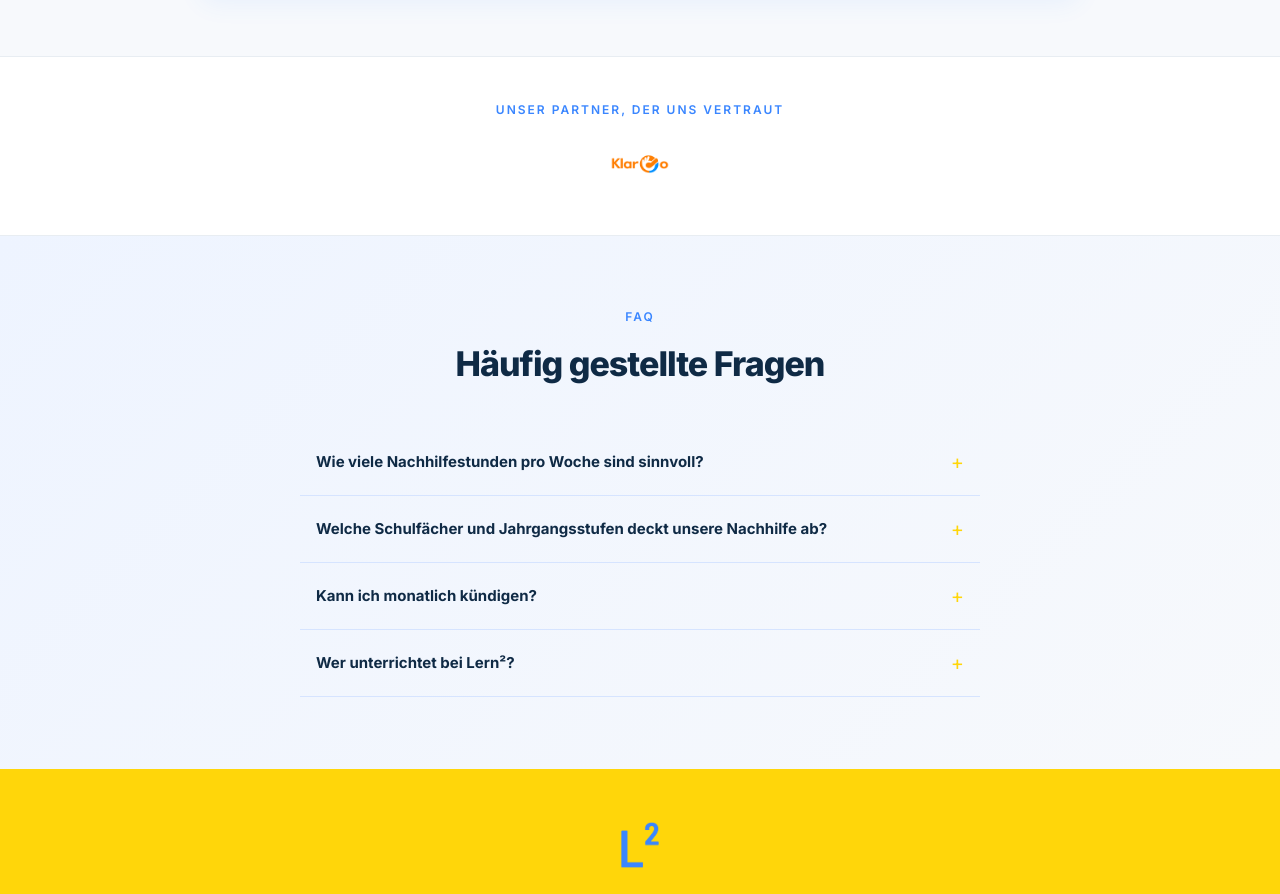
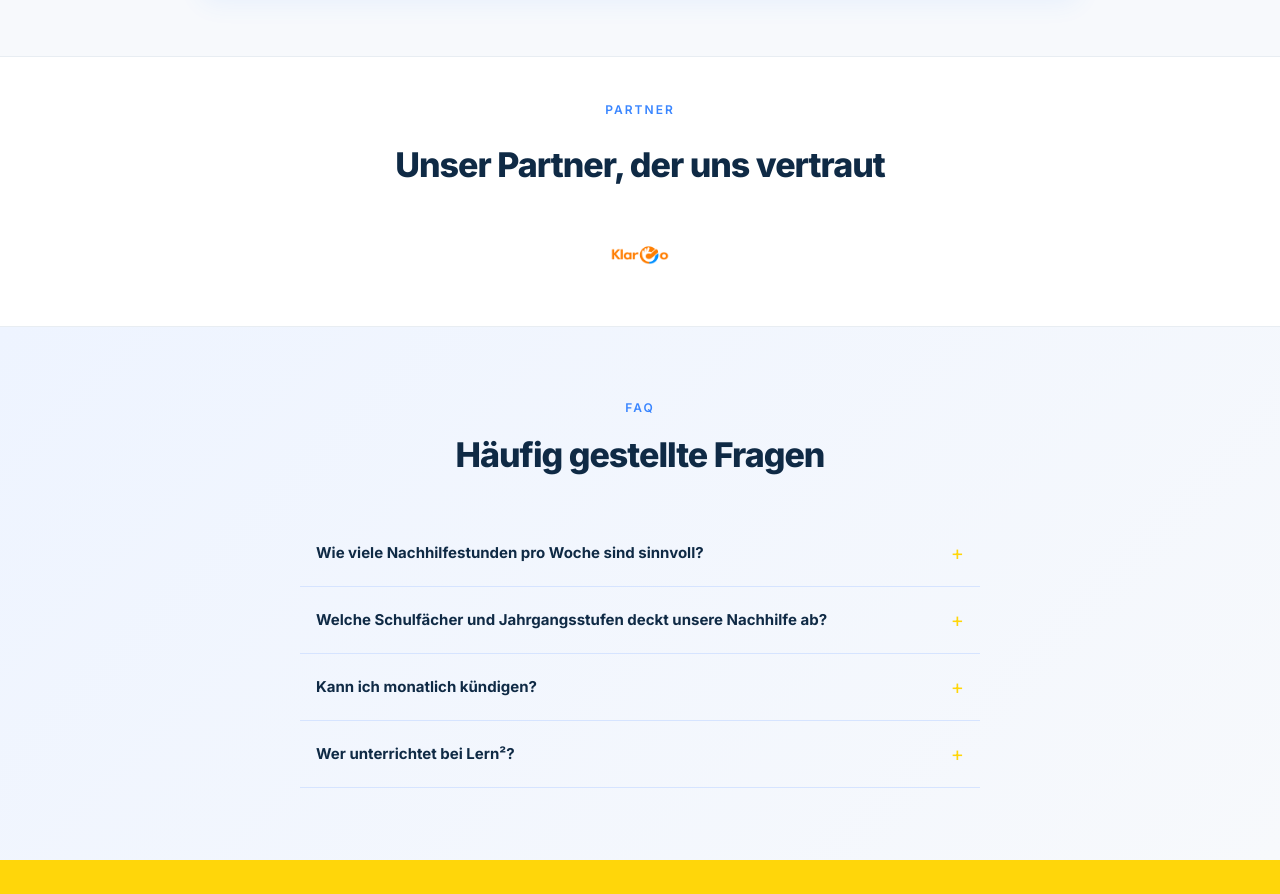
Before and after one commit to Lern-hoch-zwei/lern2-website, a Next.js app: page / in a window 1280 px wide. Shown: the part 6084-6978 px from the top of the page. Built offline with nearby package versions, Linux system fonts and the light colour scheme.

Commit message:
Update page.tsx

```diff
--- a/app/page.tsx
+++ b/app/page.tsx
@@ -360,7 +360,10 @@ export default function Home() {
       {/* PARTNER */}
 
 <section style={{ padding: '44px 24px', borderBottom: '1px solid #E8EDF2', textAlign: 'center' }}>
-  <p style={{ fontSize: '12px', color: '#3A86FF', letterSpacing: '2px', textTransform: 'uppercase', marginBottom: '20px', fontWeight: '600'  }}>Unser Partner, der uns vertraut</p>
+  <p style={{ fontSize: '12px', color: '#3A86FF', letterSpacing: '2px', textTransform: 'uppercase', marginBottom: '20px', fontWeight: '600'  }}>Partner</p>
+  <h2 style={{ fontSize: 'clamp(22px, 3vw, 34px)', fontWeight: '800', letterSpacing: '-1px', marginBottom: '40px', textAlign: 'center', color: '#0F2A45' }}>Unser Partner, der uns vertraut
+
+</h2>
   <a href="https://klarooai.com/de" target="_blank" rel="noopener noreferrer" style={{ display: 'block', width: 'fit-content', margin: '0 auto' }}>
     <img src="/klaroo.png" alt="KlarOo AI" style={{ height: '52px', objectFit: 'contain', display: 'block' }} />
   </a>
```
